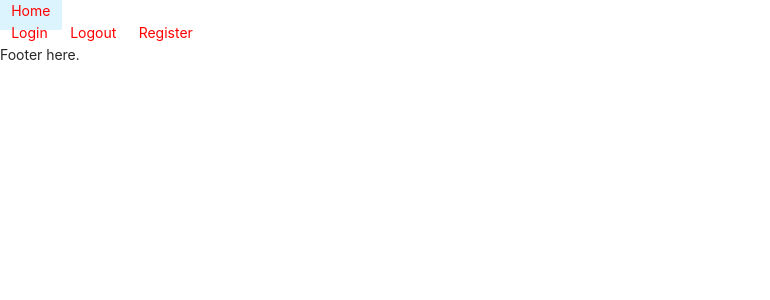
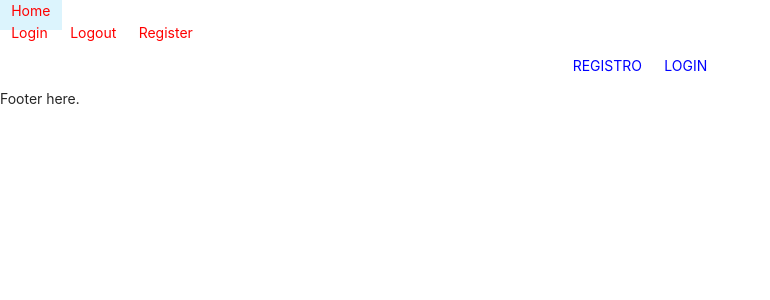
Before and after one commit to Antonini333/Frontend-Dental-App, a React (Create React App) app: page / in a window 1280 px wide. Shown: the top 300 px of the page, without its empty margins (0-770 px from the left). Built offline with nearby package versions, Linux system fonts and the light colour scheme; no server answers.

Commit message:
Added Home and Profile views

```diff
--- a/src/App.js
+++ b/src/App.js
@@ -9,8 +9,9 @@ import Footer from './components/Footer/Footer';
 import Header from './components/Header/Header';
 
 import Register from './containers/Register/Register';
-import Login from './containers/Login/Login'
-import UserList from './containers/UserList/UserList'
+import Login from './containers/Login/Login';
+import Profile from './containers/Profile/Profile';
+import Home from './containers/Home/Home';
 
 function App() {
 
@@ -31,11 +32,12 @@ function App() {
     <BrowserRouter>
       <Header user={user} setUser={setUser} />
       <Switch>
-        <Route path ='/register' component={Register}/>
-        <Route path='/login' exact >
-          <Login setUser={setUser} />
+        <Route exact path ='/' component={Home} />
+        <Route exact path ='/register' component={Register}/>
+        <Route exact path='/login' >
+          <Login setUser={setUser} component={Profile}/>
+          <Route path='/profile' component={Profile} />
           </Route>
-        <Route path='/users' component={UserList} exact />
        </Switch>
        <Footer />
        </BrowserRouter>
--- a/src/containers/Home/Home.jsx
+++ b/src/containers/Home/Home.jsx
@@ -0,0 +1,19 @@
+import React from 'react';
+import { Link } from 'react-router-dom';
+
+import './Home.scss';
+
+const Home = () => {
+
+    return (
+        <div className="home">
+            < Link to="/register">REGISTRO</Link>
+            <Link to="/login">LOGIN</Link>
+        </div>
+    )
+
+
+}
+
+
+export default Home;
--- /dev/null
+++ b/src/containers/Home/Home.scss
@@ -0,0 +1,15 @@
+.home {
+    display: flex;
+    justify-content: center;
+    align-content: space-around;;
+    color: blue;
+    min-height: 5vh;
+    a {
+        all: unset;
+        cursor: pointer;
+        padding: 0.8em;
+        &:hover {
+            background-color: rgb(220, 244, 253);
+        }
+    }
+}
--- a/src/containers/Login/Login.jsx
+++ b/src/containers/Login/Login.jsx
@@ -23,7 +23,7 @@ import {Input, Button, notification} from 'antd'
             localStorage.setItem('user',JSON.stringify(res.data))
             notification.success({message:'Bienvenido',description:'Bienvenido '+user.name})
             setTimeout(() => {
-                history.push('/profile')
+                history.push('/')
             }, 1000);
         })
         .catch(error=>console.log(error))
--- /dev/null
+++ b/src/containers/Profile/Profile.jsx
@@ -0,0 +1,11 @@
+import React from 'react'
+
+const Profile = () => {
+    return (
+        <div>
+            Profile.
+        </div>
+    )
+}
+
+export default Profile;
```
Also changed, not shown: src/containers/Profile/Profile.scss (renamed from src/containers/Profile/profile.scss), src/containers/Profile/profile.jsx (deleted).
